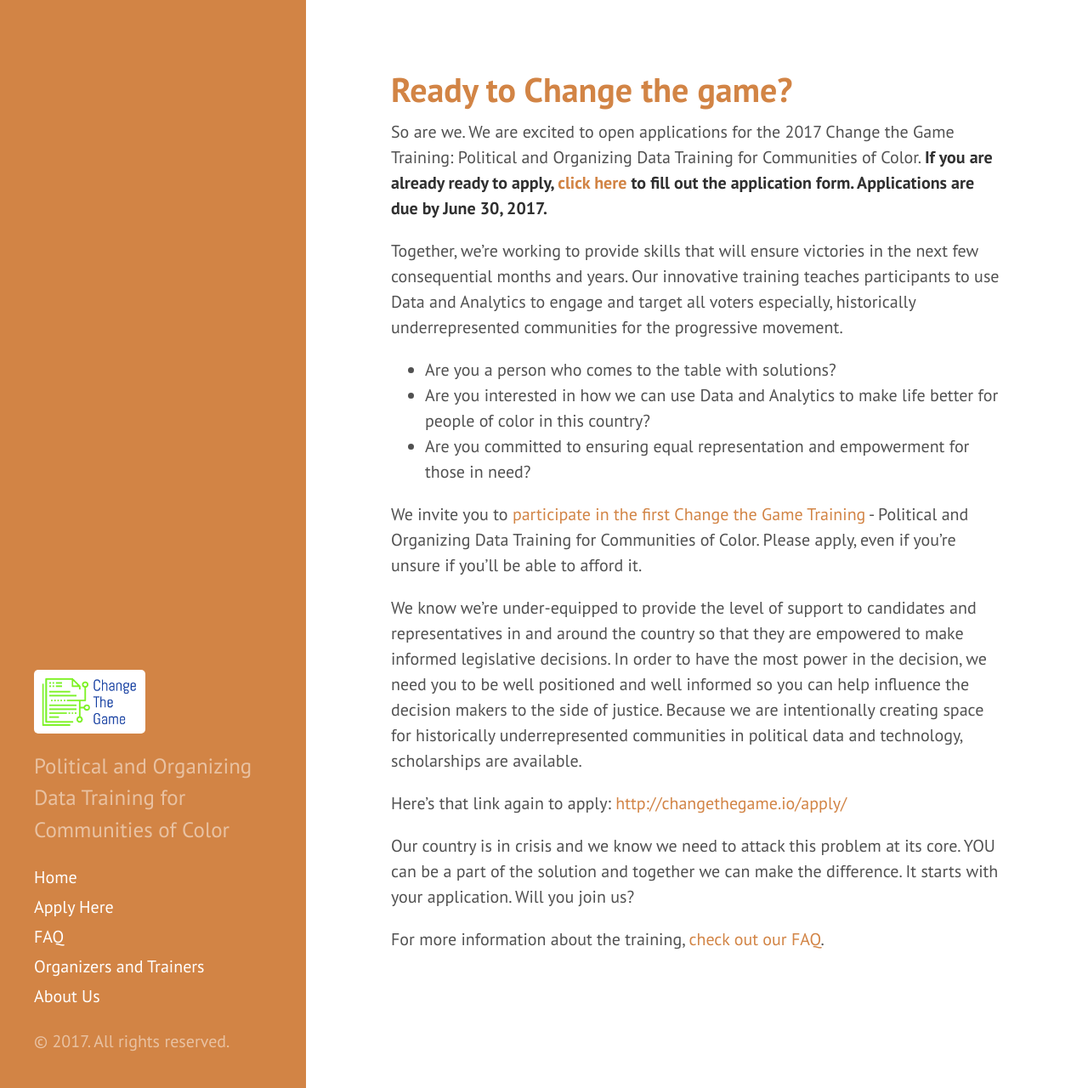
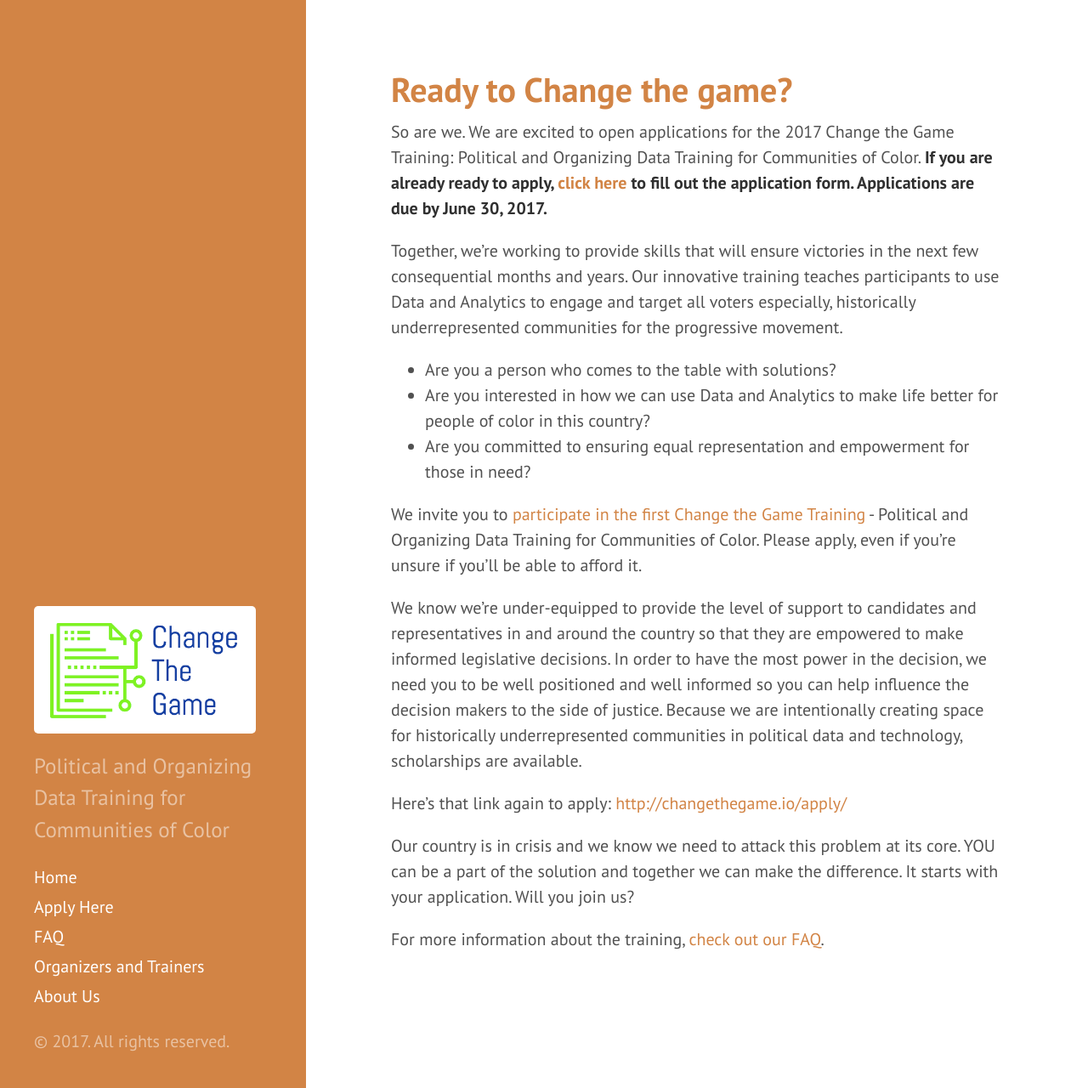
Before and after one commit to anniejw6/changethegame_site, a Jekyll site: the page built from index.html, in a window 1280 px wide and 1280 px high. Shown: the whole window at 85% size. Built offline with Jekyll 4.4.1, drawn with Linux system fonts in a browser that asks for light colours; the list of posts is cut into pages by our own code.

Commit message:
update logo

```diff
--- a/_includes/sidebar.html
+++ b/_includes/sidebar.html
@@ -2,7 +2,7 @@
   <div class="container sidebar-sticky">
 
 <div class="sidebar-about">
-      <a href="{{ site.github.url }}"><img src="/public/photos/Logo1.png" alt="logo" height = 75></a>
+      <a href="{{ site.github.url }}"><img src="/public/photos/Logo1.png" alt="logo" height = 150></a>
       <p class="lead">{{ site.description }}</p>
     </div>
 
```
